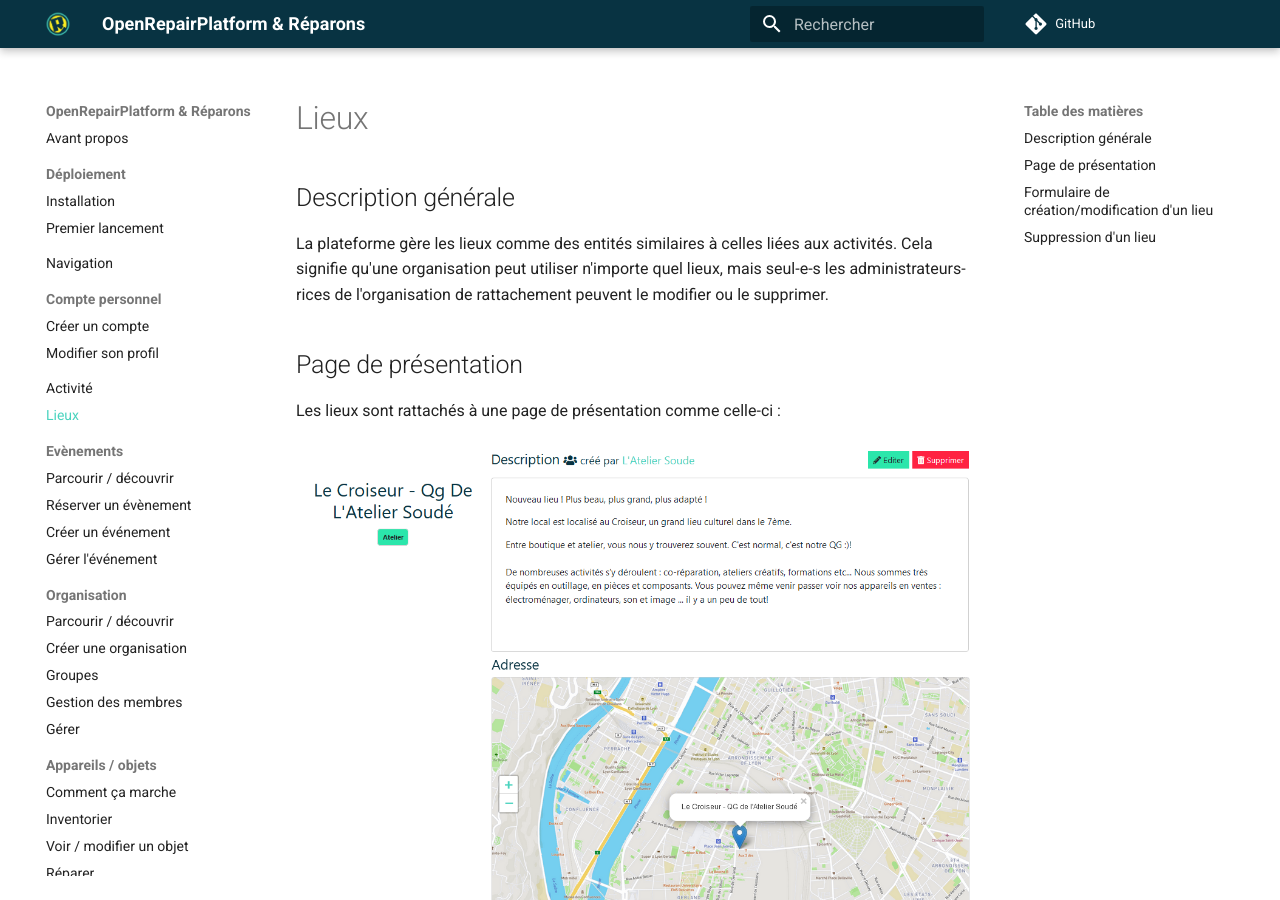
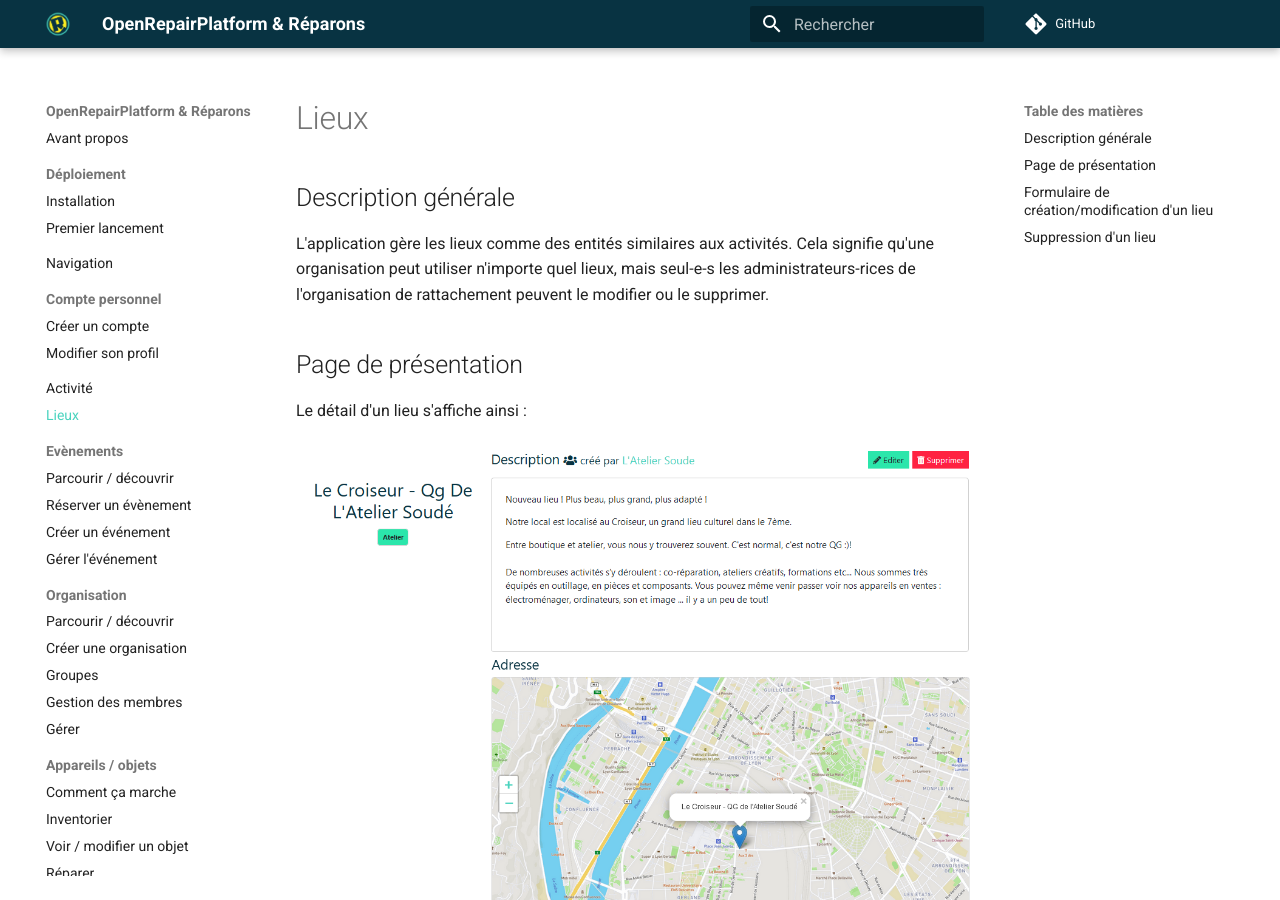
Before and after one commit to AtelierSoude/OpenRepairPlatform-docmentation, an MkDocs documentation site: the page built from docs/location.md, in a window 1280 px wide and 900 px high. Built offline with MkDocs 1.6.1 and Material for MkDocs 9.7.7, drawn with Linux system fonts in a browser that asks for light colours; nearby versions of some CDN libraries; comment, search, counter and statistics services are not loaded; some of the changed text lies outside the part shown.

Commit message:
location edit

```diff
--- a/docs/location.md
+++ b/docs/location.md
@@ -2,11 +2,11 @@
 
 ## Description générale
 
-La plateforme gère les lieux comme des entités similaires à celles liées aux activités. Cela signifie qu'une organisation peut utiliser n'importe quel lieux, mais seul-e-s les administrateurs-rices de l'organisation de rattachement peuvent le modifier ou le supprimer.
+L'application gère les lieux comme des entités similaires aux activités. Cela signifie qu'une organisation peut utiliser n'importe quel lieux, mais seul-e-s les administrateurs-rices de l'organisation de rattachement peuvent le modifier ou le supprimer.
 
 ## Page de présentation
 
-Les lieux sont rattachés à une page de présentation comme celle-ci :
+Le détail d'un lieu s'affiche ainsi :
 
 ![Page lieu](assets/location/location-page.png)
 
@@ -35,9 +35,3 @@ La création (par la [page ***Gérer*** d'une organisation](organization/manage.
 ## Suppression d'un lieu
 
 La suppression d'un lieu se fait soit en cliquant directement sur le bouton ***Supprimer***, situé soit sur la page de présentaion d'un lieu, soit dans la section lieux de la [page ***Gérer*** d'une organisation](organization/manage.md#lieux).
-
-déplacer ici ce qui concerne les lieux ( ce qui est déjà dans orga/gérer)
-
-+ rajouter mention de la map
-
-faire page comme activité
```
